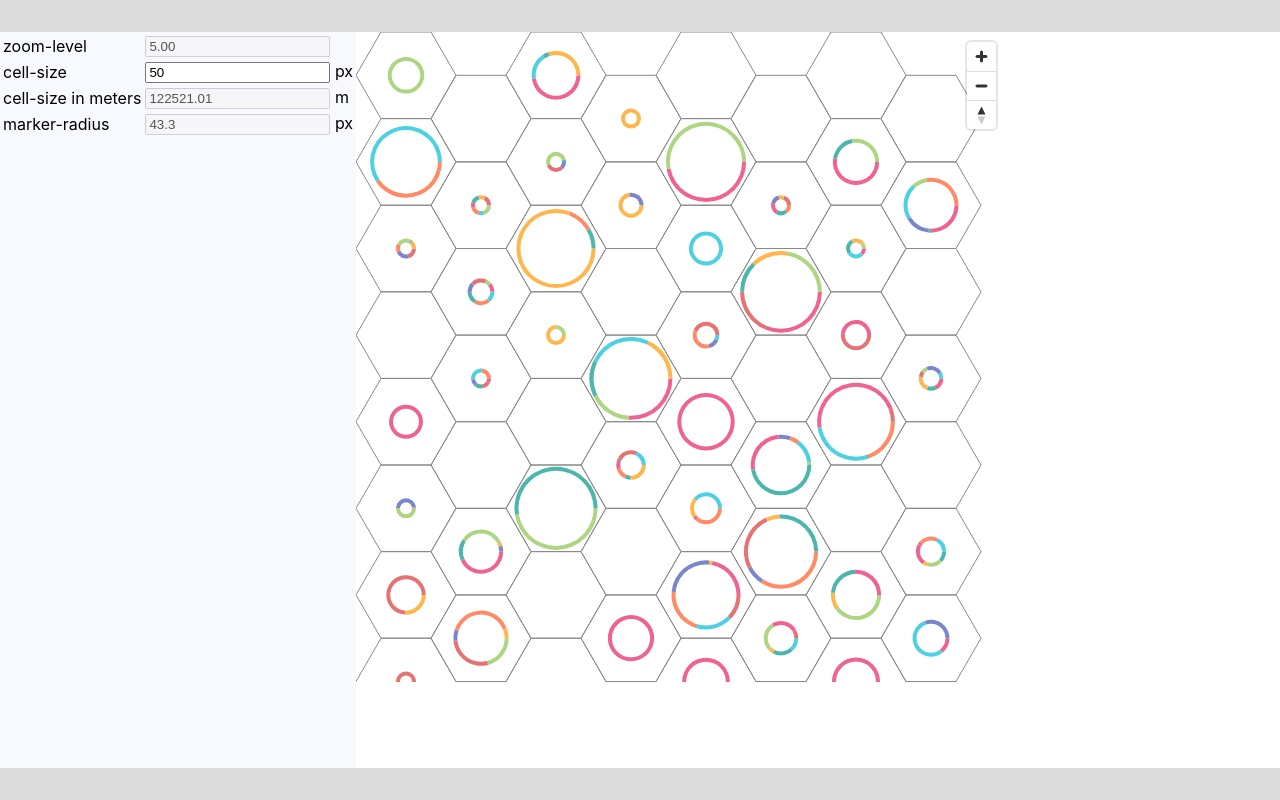
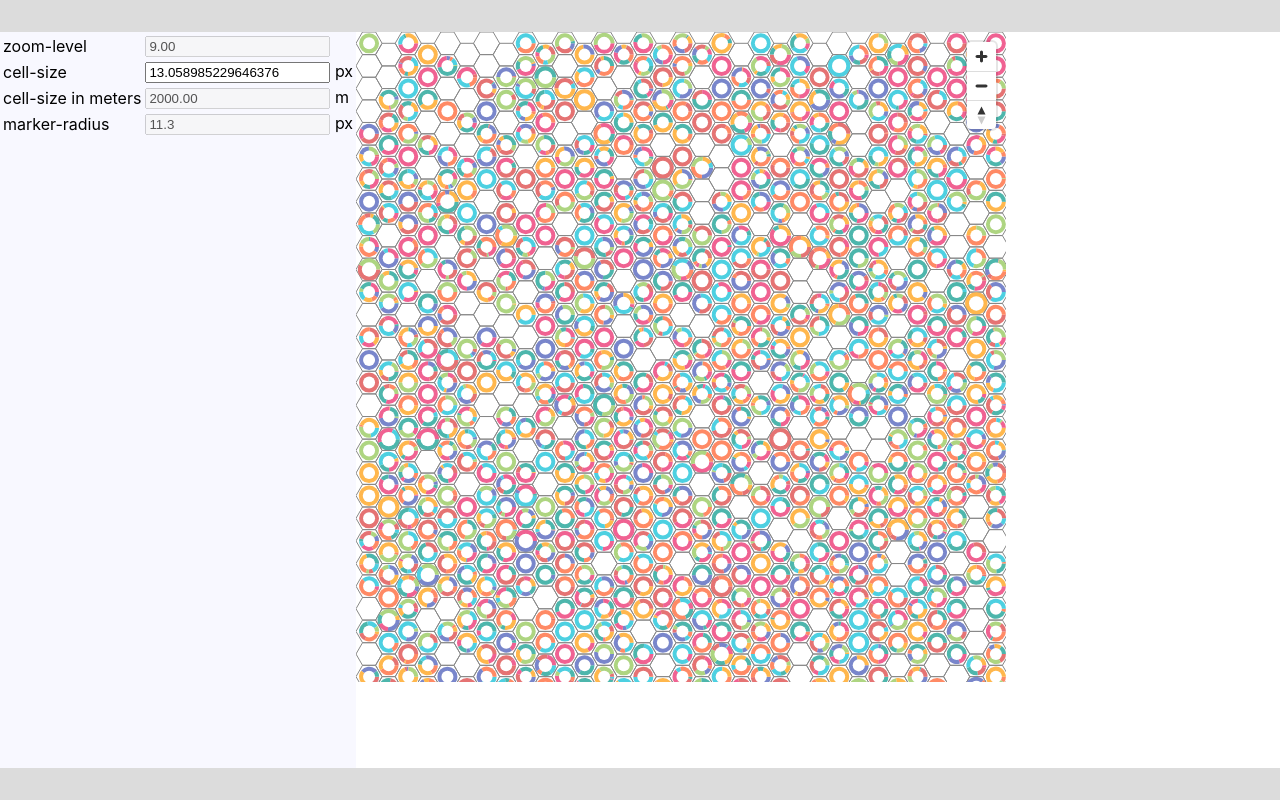
Before and after one commit to artembert/cluster-sizes, a React (Create React App) app: page / in a window 1280 px wide. Built offline with nearby package versions, Linux system fonts and the light colour scheme; no server answers.

Commit message:
Resolve grid-cell size by rule

```diff
--- a/src/contexts/GridCellSizeContext.tsx
+++ b/src/contexts/GridCellSizeContext.tsx
@@ -5,11 +5,11 @@ import {
   useContext,
   useReducer,
 } from "react";
-import { getMetersPerPixel } from "../geo-helpers/meters-per-pixels.helper";
+import { getCellSizeInMetersByZoom } from "../geo-helpers/grid-cell-size-by-zoom.helper";
+import { getPixelsFromMeters } from "../geo-helpers/meters-per-pixels.helper";
 
-const INITIAL_CELL_OUTER_RADIUS = 50;
 export const MIN_CELL_RADIUS = 10;
-export const INITIAL_ZOOM_LEVEL = 5;
+export const INITIAL_ZOOM_LEVEL = 9;
 export const INITIAL_LATITUDE = 59.94;
 
 interface BaseAction<Payload extends unknown> {
@@ -66,25 +66,27 @@ export type Action =
   | ZoomChangeStartAction
   | CellOuterRadiusChangeAction;
 
-const initialCellSize: State = {
-  cellOuterRadius: INITIAL_CELL_OUTER_RADIUS,
-  cellInnerRadius: getHexagonInnerCirclieRadius(INITIAL_CELL_OUTER_RADIUS),
+const initialCellOuterRadius = getPixelsFromMeters({
+  latitude: INITIAL_LATITUDE,
   zoomLevel: INITIAL_ZOOM_LEVEL,
-  cellSizeInMeters:
-    getMetersPerPixel({
-      latitude: INITIAL_LATITUDE,
-      zoomLevel: INITIAL_ZOOM_LEVEL,
-    }) * INITIAL_CELL_OUTER_RADIUS,
+  meters: getCellSizeInMetersByZoom(INITIAL_ZOOM_LEVEL),
+});
+
+const initialState: State = {
+  cellOuterRadius: initialCellOuterRadius,
+  cellInnerRadius: getHexagonInnerCirclieRadius(initialCellOuterRadius),
+  zoomLevel: INITIAL_ZOOM_LEVEL,
+  cellSizeInMeters: getCellSizeInMetersByZoom(INITIAL_ZOOM_LEVEL),
   isGridVisible: true,
 };
 
-export const GridSellSizeContext = createContext(initialCellSize);
+export const GridSellSizeContext = createContext(initialState);
 export const GridSellDispatchContext = createContext<Dispatch<Action>>(
   null as any
 );
 
 export const GridSellSizeProvider: FunctionComponent = ({ children }) => {
-  const [cellSize, dispatch] = useReducer(tasksReducer, initialCellSize);
+  const [cellSize, dispatch] = useReducer(tasksReducer, initialState);
 
   return (
     <GridSellSizeContext.Provider value={cellSize}>
@@ -103,16 +105,20 @@ function tasksReducer(prevState: State, action: Action): State {
       cellInnerRadius: getHexagonInnerCirclieRadius(action.payload.outerRadius),
     };
   }
-  if (isZoomChangeAction(action)) {
+  if (isZoomEndAction(action)) {
+    const meters = getCellSizeInMetersByZoom(action.payload.zoomLevel);
+    const cellOuterRadius = getPixelsFromMeters({
+      zoomLevel: action.payload.zoomLevel,
+      latitude: action.payload.lat,
+      meters,
+    });
     return {
       ...prevState,
       isGridVisible: true,
       zoomLevel: action.payload.zoomLevel,
-      cellSizeInMeters:
-        getMetersPerPixel({
-          latitude: action.payload.lat,
-          zoomLevel: action.payload.zoomLevel,
-        }) * prevState.cellOuterRadius,
+      cellOuterRadius,
+      cellInnerRadius: getHexagonInnerCirclieRadius(cellOuterRadius),
+      cellSizeInMeters: meters,
     };
   }
   if (isZoomChangeStartAction(action)) {
@@ -137,7 +143,7 @@ function getHexagonInnerCirclieRadius(hexagonRadius: number): number {
   return (Math.sqrt(3) * hexagonRadius) / 2;
 }
 
-function isZoomChangeAction(action: Action): action is ZoomEndAction {
+function isZoomEndAction(action: Action): action is ZoomEndAction {
   return action.type === ActionKind.ZoomEnd;
 }
 
--- /dev/null
+++ b/src/geo-helpers/grid-cell-size-by-zoom.helper.ts
@@ -0,0 +1,16 @@
+export function getCellSizeInMetersByZoom(zoomLevel: number): number {
+  switch (Math.floor(zoomLevel)) {
+    // case 10:
+    //   return 8000;
+    // case 11:
+    //   return 4000;
+    // case 12:
+    //   return 2000;
+    // case 13:
+    //   return 1000;
+    // case 14:
+    //   return 500;
+    default:
+      return 2000;
+  }
+}
```
